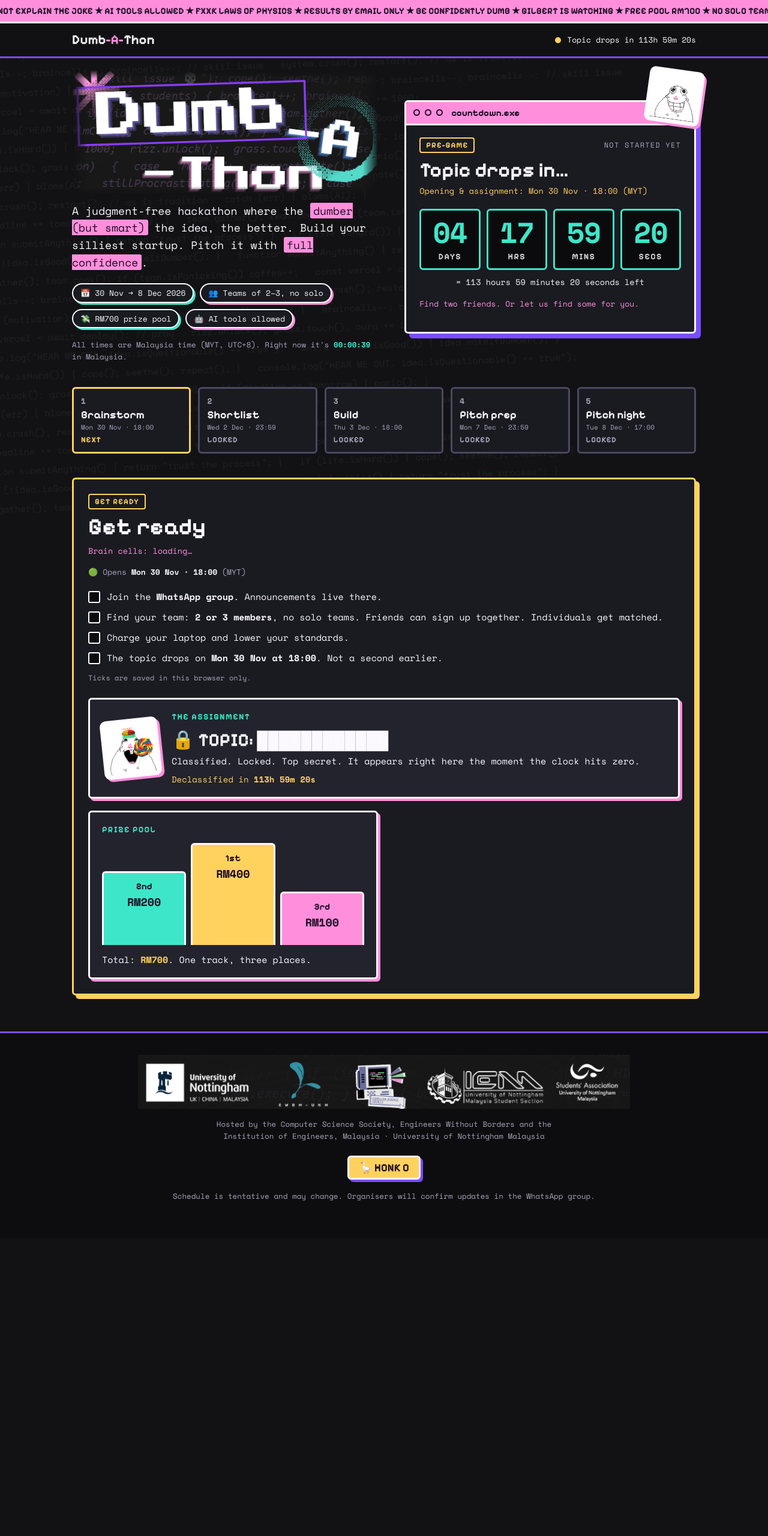
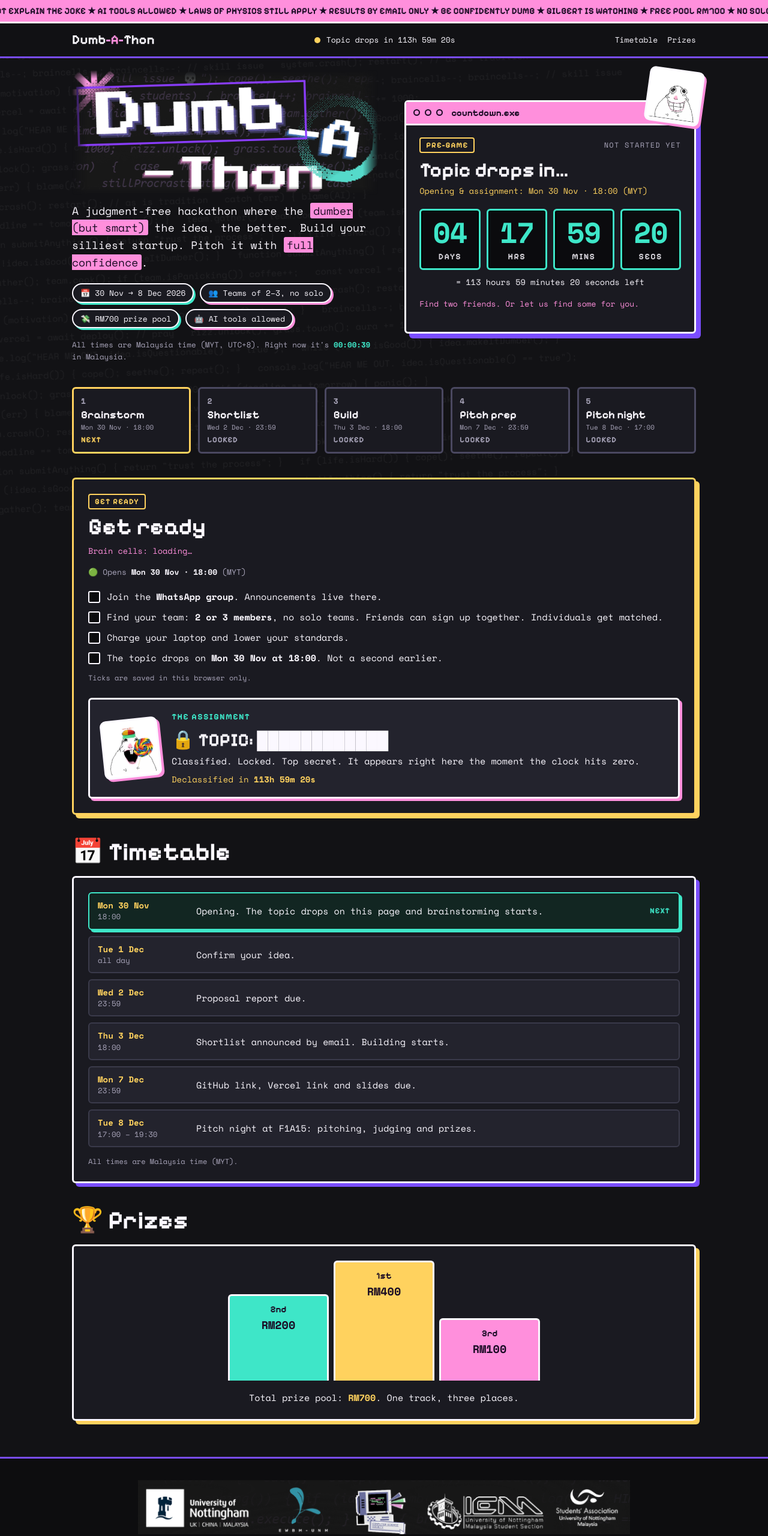
Before and after one commit to Yoonjae7/dumbathon, a plain HTML site: page index.html in a window 1280 px wide. Shown: the top 2560 px of the page at 60% size. Before the commit the page ends 2064 px from the top, so only its background shows below. Drawn offline with nearby package versions, Linux system fonts and the light colour scheme.

Commit message:
Add timetable and prize sections, restore laws-of-physics rule
Co-Authored-By: Claude Sonnet 5.5 <noreply@anthropic.com>

```diff
--- a/app.js
+++ b/app.js
@@ -27,7 +27,7 @@
       deadline: 'Proposal report due', who: 'All teams',
       tasks: [
         'Read the <b>topic</b> on this page.',
-        'Pick your <b>dumbest (but smart) idea</b>. It must solve a real pain point. AI tools are allowed. F**k the laws of physics.',
+        'Pick your <b>dumbest (but smart) idea</b>. It must solve a real pain point. AI tools are allowed. Follow the laws of physics.',
         '<b>Confirm your idea</b> (Day 2, Tue 1 Dec).',
         'Write your <b>proposal report</b> (max 2 pages), in this order:',
         '<b>1. Startup name &amp; tagline</b>',
@@ -102,14 +102,14 @@
 
   const CRITERIA = [
     { name: 'Creative Absurdity', w: 30, d: 'How original, funny and gloriously dumb the idea is.' },
-    { name: 'Practicality', w: 20, d: 'Does it actually solve the pain point, and could it work in real life (physics optional)?' },
+    { name: 'Practicality', w: 20, d: 'Does it actually solve the pain point, and could it work in real life (within the laws of physics)?' },
     { name: 'Product Execution', w: 25, d: 'Does the prototype work, and are the GitHub repo and Vercel link live?' },
     { name: 'Presentation', w: 25, d: 'Confidence, delivery and quality of the slides.' },
   ];
 
   const TICKER = [
     'FREE POOL RM700', 'NO SOLO TEAMS', 'DO NOT EXPLAIN THE JOKE', 'AI TOOLS ALLOWED',
-    'FXXK LAWS OF PHYSICS', 'RESULTS BY EMAIL ONLY', 'BE CONFIDENTLY DUMB', 'GILBERT IS WATCHING',
+    'LAWS OF PHYSICS STILL APPLY', 'RESULTS BY EMAIL ONLY', 'BE CONFIDENTLY DUMB', 'GILBERT IS WATCHING',
   ];
 
   const CODE_LINES = [
@@ -283,13 +283,13 @@
         'Charge your laptop and lower your standards.',
         'The topic drops on <b>Mon 30 Nov at 18:00</b>. Not a second earlier.',
       ],
-      panels: ['topic', 'prizes'],
+      panels: ['topic'],
     },
     brainstorm: { panels: ['topic', 'rule', 'inspo'] },
     shortlist: { panels: ['goose'] },
     build: { panels: ['judging'] },
     prep: { panels: ['judging'] },
-    pitch: { panels: ['itinerary', 'judging', 'prizes'] },
+    pitch: { panels: ['itinerary', 'judging'] },
     post: { title: 'That\'s a wrap', tag: 'Brain cells: 0. Worth it.', tasks: [], panels: ['goose'] },
   };
 
@@ -311,7 +311,7 @@
     rule: () => `
       <div class="panel wide">
         <p class="eyebrow">The One Rule</p>
-        <p class="rule-text">Imagine you're a Nottingham student who can start <b>any startup</b> or build <b>anything</b> for campus. Come up with the <mark>funniest solution</mark> and present it with <mark>full confidence</mark>. It doesn't have to be realistic, but it has to be <b>creative</b>. <mark>F**k the laws of physics.</mark> Every idea must solve a <b>pain point</b>. AI tools are allowed.</p>
+        <p class="rule-text">Imagine you're a Nottingham student who can start <b>any startup</b> or build <b>anything</b> for campus. Come up with the <mark>funniest solution</mark> and present it with <mark>full confidence</mark>. It doesn't have to be realistic, but it has to be <b>creative</b> and <mark>follow the laws of physics</mark>. Every idea must solve a <b>pain point</b>. AI tools are allowed.</p>
       </div>`,
 
     inspo: () => `
@@ -332,17 +332,6 @@
       <div class="panel">
         <p class="eyebrow">How you'll be judged <small>(finals)</small></p>
         <div class="crit" id="criteria"></div>
-      </div>`,
-
-    prizes: () => `
-      <div class="panel">
-        <p class="eyebrow">Prize pool</p>
-        <div class="podium" aria-label="Prizes: 1st RM400, 2nd RM200, 3rd RM100">
-          <div class="pod p2"><span>2nd</span><b>RM200</b></div>
-          <div class="pod p1"><span>1st</span><b>RM400</b></div>
-          <div class="pod p3"><span>3rd</span><b>RM100</b></div>
-        </div>
-        <p class="total-prize">Total: <b>RM700</b>. One track, three places.</p>
       </div>`,
 
     itinerary: () => `
@@ -413,6 +402,32 @@
       const isNext = state === 'upcoming' && (cur.mode === 'pre' ? i === 0 : i === cur.i + 1);
       li.className = 'trk' + (state === 'live' ? ' live' : state === 'done' ? ' done' : isNext ? ' next' : '');
       li.querySelector('[data-k=st]').textContent = state === 'live' ? 'LIVE' : state === 'done' ? 'DONE ✓' : isNext ? 'NEXT' : 'LOCKED';
+    });
+  }
+
+  /* ---------- timetable: the whole flow, always visible (dates only, no tasks) ---------- */
+  const TIMETABLE = [
+    { date: 'Mon 30 Nov', time: '18:00', what: 'Opening. The topic drops on this page and brainstorming starts.', doneAt: first.start },
+    { date: 'Tue 1 Dec', time: 'all day', what: 'Confirm your idea.', doneAt: at('2026-12-01T23:59:59') },
+    { date: 'Wed 2 Dec', time: '23:59', what: 'Proposal report due.', doneAt: stageById('brainstorm').end },
+    { date: 'Thu 3 Dec', time: '18:00', what: 'Shortlist announced by email. Building starts.', doneAt: stageById('shortlist').end },
+    { date: 'Mon 7 Dec', time: '23:59', what: 'GitHub link, Vercel link and slides due.', doneAt: stageById('build').end },
+    { date: 'Tue 8 Dec', time: '17:00 – 19:30', what: 'Pitch night at F1A15: pitching, judging and prizes.', startAt: stageById('pitch').start, doneAt: last.end },
+  ];
+
+  function buildTimetable() {
+    $('ttList').innerHTML = TIMETABLE.map((r) => `
+      <li><time>${r.date}<span>${r.time}</span></time><p>${r.what}</p><em></em></li>`).join('');
+  }
+
+  function updateTimetable(t) {
+    const nextIndex = TIMETABLE.findIndex((r) => t < r.doneAt);
+    [...$('ttList').children].forEach((li, i) => {
+      const r = TIMETABLE[i];
+      const past = t >= r.doneAt;
+      const isNext = i === nextIndex;
+      li.className = past ? 'past' : isNext ? 'next' : '';
+      li.querySelector('em').textContent = past ? 'DONE ✓' : isNext ? (r.startAt && t >= r.startAt ? 'NOW' : 'NEXT') : '';
     });
   }
 
@@ -666,6 +681,7 @@
     updateTrack(t, cur);
     if (phase !== shownPhase) { shownPhase = phase; renderNow(phase); }
     updateNow(t, cur);
+    updateTimetable(t);
     updateDrop(t);
     if (sim) {
       $('simBannerTime').textContent = mytFull.format(new Date(t));
@@ -725,6 +741,7 @@
   $('drop').addEventListener('click', () => { dropDismissed = true; burstUntil = 0; $('drop').hidden = true; });
   buildBackdrop();
   buildTrack();
+  buildTimetable();
   wireHonk();
   wireDev();
   tick();
--- a/index.html
+++ b/index.html
@@ -25,6 +25,10 @@
       <span class="dot"></span>
       <span class="mini-text" id="miniText">Loading brain cells…</span>
     </div>
+    <nav class="nav" aria-label="Sections">
+      <a href="#timetable">Timetable</a>
+      <a href="#prizes">Prizes</a>
+    </nav>
   </div>
 </header>
 
@@ -79,6 +83,28 @@
   <!-- RIGHT NOW: only what applies to the current stage is rendered here -->
   <section class="wrap" id="now" aria-live="polite">
     <div id="nowCard"></div>
+  </section>
+
+  <!-- TIMETABLE: the whole flow -->
+  <section class="wrap" id="timetable">
+    <h2 class="sec-title">📅 Timetable</h2>
+    <div class="card">
+      <ol class="tt" id="ttList"></ol>
+      <p class="tt-note">All times are Malaysia time (MYT).</p>
+    </div>
+  </section>
+
+  <!-- PRIZES -->
+  <section class="wrap" id="prizes">
+    <h2 class="sec-title">🏆 Prizes</h2>
+    <div class="card prize-card">
+      <div class="podium" role="img" aria-label="Prizes: 1st RM400, 2nd RM200, 3rd RM100">
+        <div class="pod p2"><span>2nd</span><b>RM200</b></div>
+        <div class="pod p1"><span>1st</span><b>RM400</b></div>
+        <div class="pod p3"><span>3rd</span><b>RM100</b></div>
+      </div>
+      <p class="total-prize">Total prize pool: <b>RM700</b>. One track, three places.</p>
+    </div>
   </section>
 </main>
 
--- a/style.css
+++ b/style.css
@@ -230,7 +230,7 @@ section.wrap { padding-block: 20px; }
 .upnext b { color: var(--yellow); font-variant-numeric: tabular-nums; }
 
 /* info panels inside the card (only the ones that apply right now) */
-.panels { display: grid; grid-template-columns: repeat(2, 1fr); gap: 20px; margin-top: 24px; }
+.panels { display: grid; grid-template-columns: 1fr; gap: 20px; margin-top: 24px; }
 .panel { border: 3px solid var(--ink); background: var(--panel2); box-shadow: 4px 4px 0 var(--pink); padding: 18px 20px; border-radius: 6px; min-width: 0; }
 .panel.wide { grid-column: 1 / -1; }
 .rule-text { font-size: clamp(15px, 2.2vw, 18px); line-height: 1.65; }
@@ -269,6 +269,27 @@ section.wrap { padding-block: 20px; }
 .p2 { height: 72%; background: var(--teal); }
 .p3 { height: 52%; background: var(--pink); }
 .total-prize b { color: var(--yellow); font-family: var(--num); }
+
+/* section links, section titles, timetable and prize sections */
+.nav { display: flex; gap: 16px; }
+.nav a { color: var(--ink); text-decoration: none; font-size: 13px; }
+.nav a:hover { color: var(--pink); text-decoration: underline; text-underline-offset: 4px; }
+.sec-title { margin-bottom: 16px; }
+.tt { list-style: none; margin: 0; padding: 0; display: grid; gap: 10px; }
+.tt li {
+  display: grid; grid-template-columns: 150px 1fr 76px; gap: 14px; align-items: center;
+  padding: 10px 14px; border: 2px solid #3a3a4a; border-radius: 6px; background: var(--panel2);
+}
+.tt time { font-family: var(--num); font-weight: 700; font-size: 14px; color: var(--yellow); line-height: 1.45; }
+.tt time span { display: block; font-weight: 400; font-size: 12.5px; color: var(--muted); }
+.tt em { font-style: normal; font-family: var(--pix); font-weight: 700; font-size: 13px; letter-spacing: .06em; text-align: right; }
+.tt li.next { border-color: var(--teal); background: #122622; box-shadow: 4px 4px 0 var(--teal); }
+.tt li.next em { color: var(--teal); }
+.tt li.past { opacity: .5; }
+.tt li.past em { color: var(--pink); }
+.tt-note { margin-top: 14px; font-size: 12px; color: var(--muted); }
+.prize-card { text-align: center; box-shadow: 6px 6px 0 var(--yellow); }
+.prize-card .podium { max-width: 520px; height: 200px; margin: 0 auto 16px; }
 
 /* goose */
 .goose { display: block; width: 100%; max-width: 420px; padding: 0; border: 3px solid var(--ink); border-radius: 8px; background: #000; overflow: hidden; cursor: pointer; position: relative; box-shadow: 4px 4px 0 var(--teal); font: inherit; }
@@ -374,6 +395,10 @@ section.wrap { padding-block: 20px; }
   .hero { grid-template-columns: 1fr; gap: 56px; padding-top: 28px; }
 }
 @media (max-width: 700px) {
+  .nav { display: none; }
+  .tt li { grid-template-columns: 1fr auto; gap: 4px 10px; }
+  .tt li p { grid-column: 1 / -1; grid-row: 2; }
+  .tt time span { display: inline; margin-left: 8px; }
   .panels { grid-template-columns: 1fr; }
   .track { gap: 5px; grid-template-columns: repeat(5, minmax(0, 1fr)); }
   .trk { padding: 8px 3px; text-align: center; }
```
